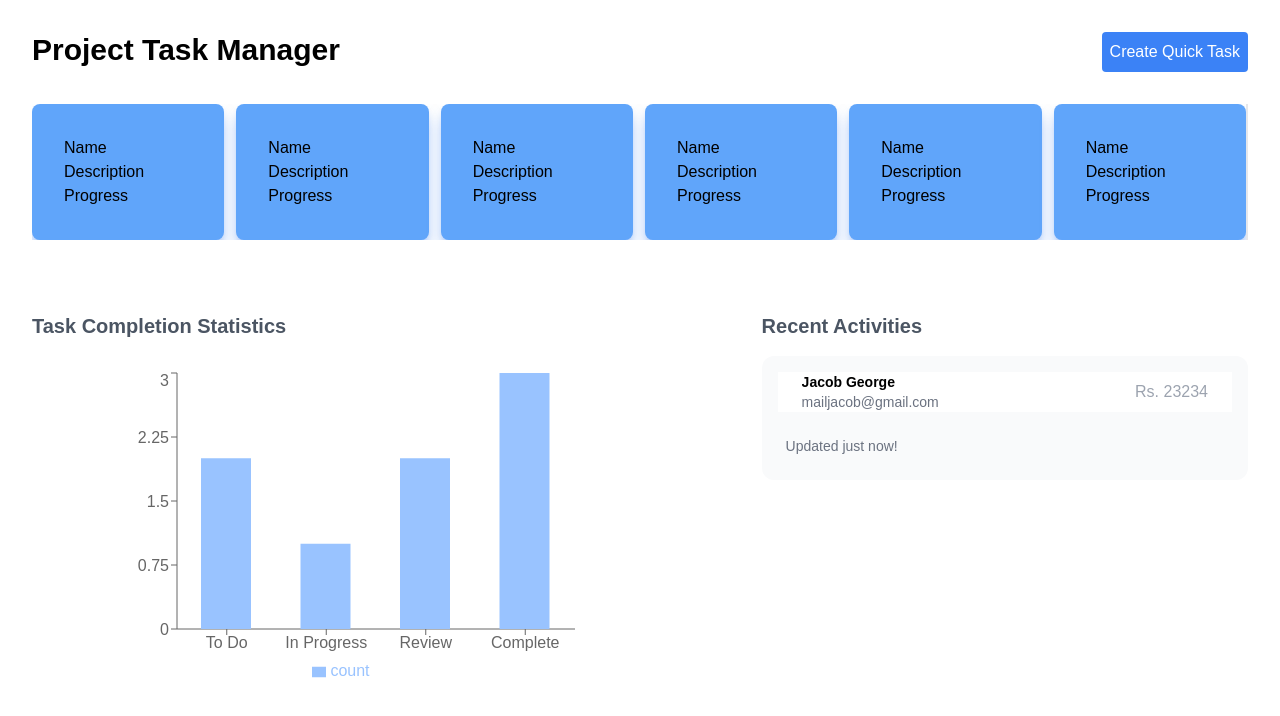
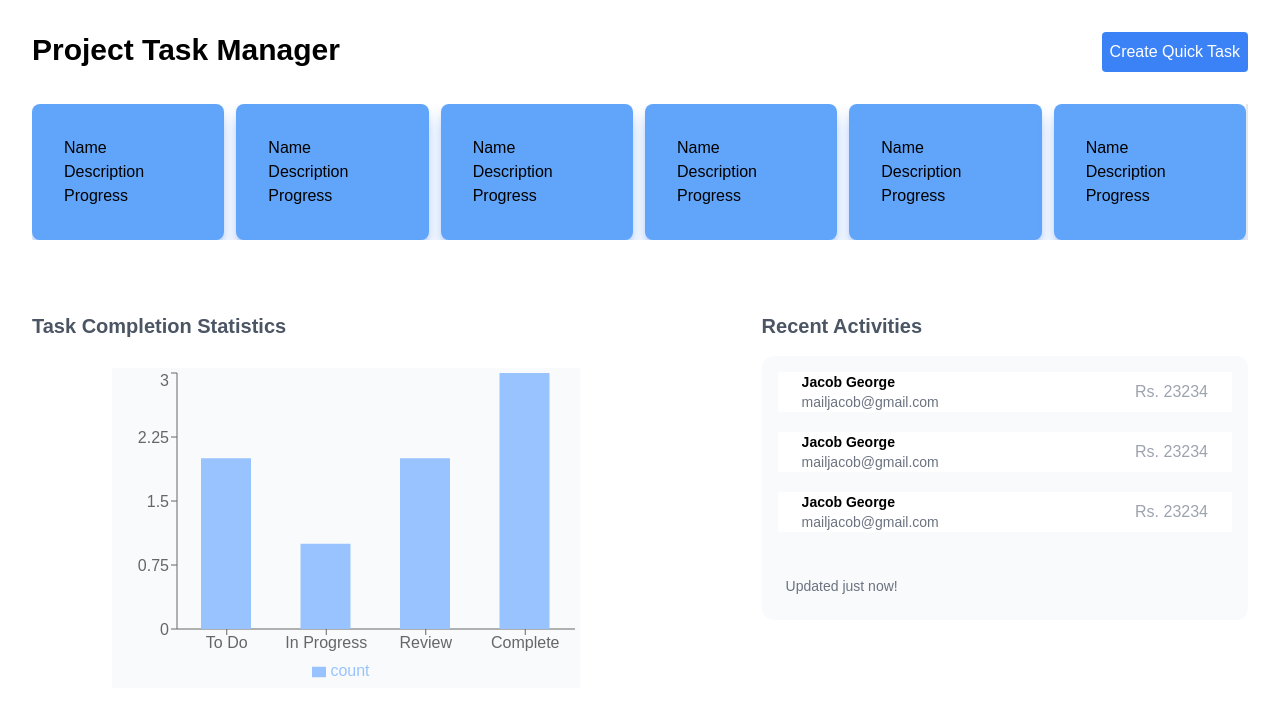
Before and after one commit to sony-tom/project_task_manager_app, a Next.js app: page /dashboard in a window 1280 px wide. Shown: the top 716 px of the page. Built offline with nearby package versions, Linux system fonts and the light colour scheme.

Commit message:
updated activity field

```diff
--- a/src/app/components/activityfeed.tsx
+++ b/src/app/components/activityfeed.tsx
@@ -2,7 +2,33 @@ const RecentActivities = () => {
   return (
     <div className="flex w-full flex-col md:col-span-4 lg:col-span-4">
       <h2 className={`mb-4 text-xl text-gray-600 md:text-xl font-bold`}>Recent Activities</h2>
-      <div className="flex grow flex-col justify-between rounded-xl bg-gray-50 p-4">
+      <div className="flex grow flex-col justify-between rounded-xl bg-gray-50 p-4 gap-5">
+        <div className="bg-white px-6 flex justify-between items-center">
+          <div className="flex items-center">
+            <div className="min-w-0">
+              <p className="truncate text-sm font-semibold md:text-black">
+                Jacob George
+              </p>
+              <p className="hidden text-sm text-gray-500 sm:block">
+                mailjacob@gmail.com
+              </p>
+            </div>
+          </div>
+          <p className="text-gray-400">Rs. 23234</p>
+        </div>
+        <div className="bg-white px-6 flex justify-between items-center">
+          <div className="flex items-center">
+            <div className="min-w-0">
+              <p className="truncate text-sm font-semibold md:text-black">
+                Jacob George
+              </p>
+              <p className="hidden text-sm text-gray-500 sm:block">
+                mailjacob@gmail.com
+              </p>
+            </div>
+          </div>
+          <p className="text-gray-400">Rs. 23234</p>
+        </div>
         <div className="bg-white px-6 flex justify-between items-center">
           <div className="flex items-center">
             <div className="min-w-0">
--- a/src/app/components/barChart.tsx
+++ b/src/app/components/barChart.tsx
@@ -31,7 +31,7 @@ const BarChartStatistic = () => {
   ];
 
   return (
-    <ResponsiveContainer  width="70%" height="80%" className="ml-20 mt-7">
+    <ResponsiveContainer  width="70%" height="80%" className="ml-20 mt-7 bg-gray-50">
       <BarChart width={50} height={80} data={data}>
         <XAxis dataKey="name" />
         <YAxis />
```
